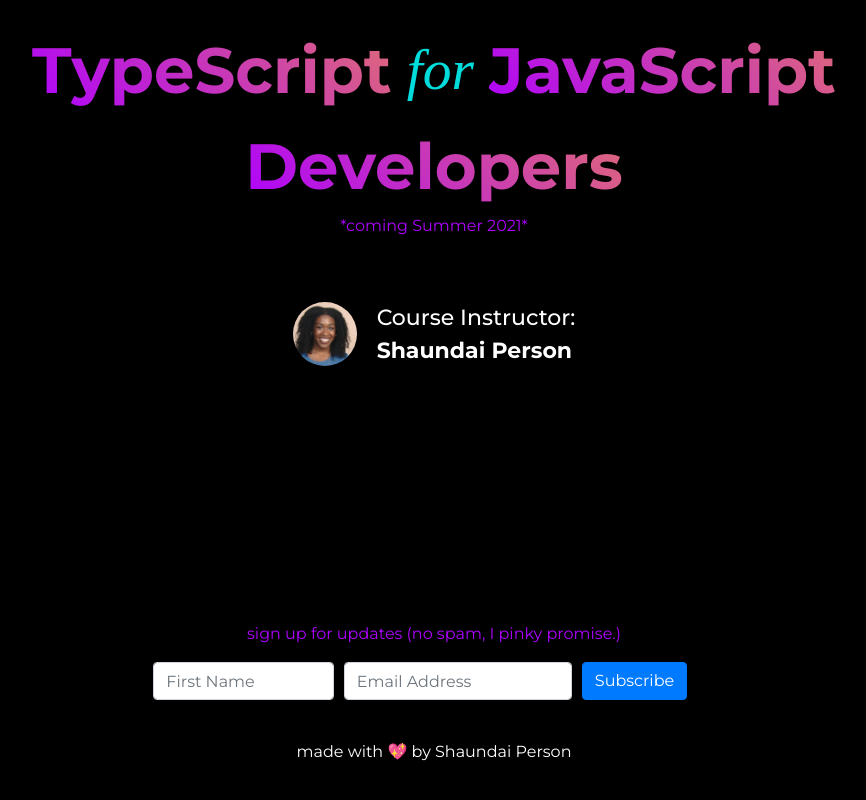
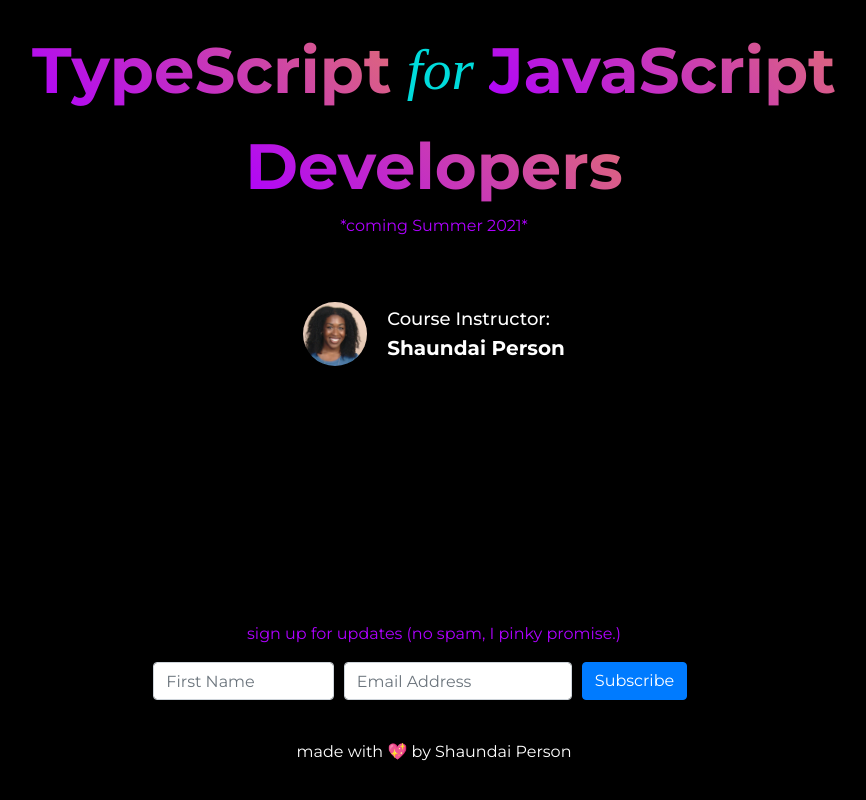
Before and after one commit to shaundai/TSforJSDevsSite, a React (Create React App) app: page / in a window 1280 px wide. Shown: the part 778-1578 px from the top of the page, without its empty margins (206-1072 px from the left). Built offline with nearby package versions, Linux system fonts and the light colour scheme; a web font is replaced by a local one.

Commit message:
make photo a link

```diff
--- a/src/App.js
+++ b/src/App.js
@@ -23,7 +23,7 @@
           <SignUp>*coming Summer 2021*</SignUp>
 
 				<InstructorSection>
-					<InstructorPic src={Shaundai} alt="some pretty chick"></InstructorPic>
+				<a href="https://www.twitter.com/shaundai"><InstructorPic src={Shaundai} alt="some pretty chick"/></a>
 					<TaughtBy>Course Instructor:{" "}
 					<ShaundaiNameLink href="https://www.twitter.com/shaundai">Shaundai Person</ShaundaiNameLink>
 						</TaughtBy>
--- a/src/components/styles.js
+++ b/src/components/styles.js
@@ -92,18 +92,13 @@
 export const TaughtBy = styled.div`
 margin: 0px 0 0 20px;
 font-weight: 500;
-font-size: 22px;
-@media ${device.tablet} {
-		font-size: 20px;
-	}
-@media ${device.mobile} {
-		font-size: 16px;
-	}
+font-size: 18px;
 `
 
 export const ShaundaiNameLink = styled.a`
 font-weight: bold;
 display: block;
+font-size: 20px;
 `
 
 export const SignUp = styled.div`
```
